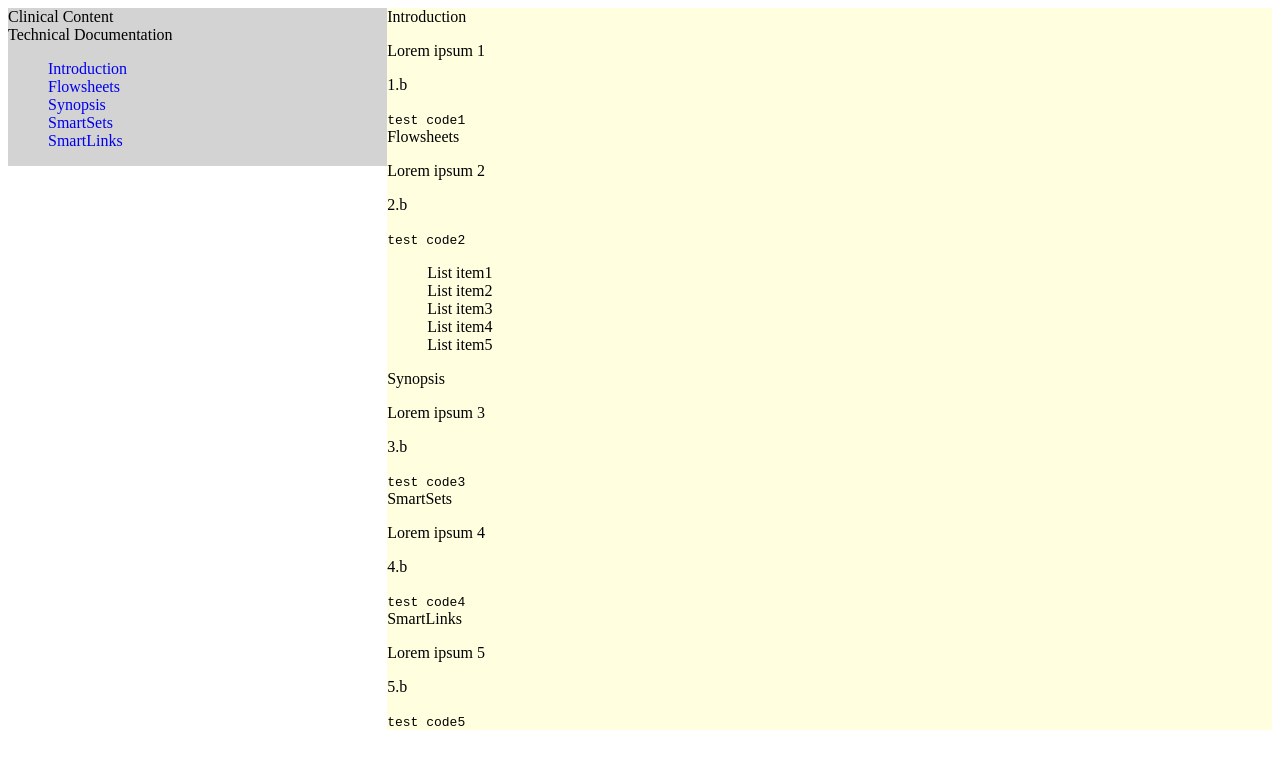
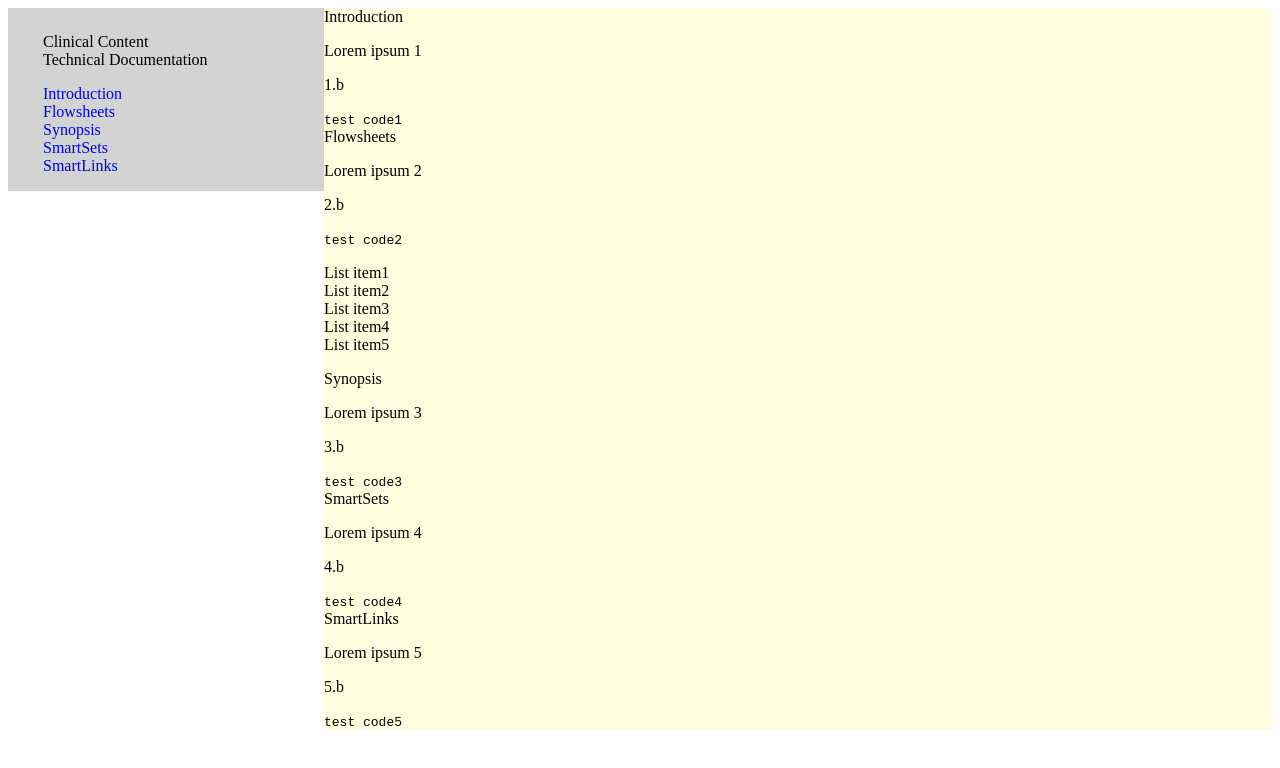
Before and after one commit to TruaxZephyr/Technical_documentation_page, a plain HTML site: page index.html in a window 1280 px wide. Drawn offline with Linux system fonts and the light colour scheme.

Commit message:
styled the navbar

```diff
--- a/css/styles.css
+++ b/css/styles.css
@@ -4,13 +4,13 @@
 
 #box-1 {
     background-color: lightgray;
-    width: 30%;
+    width: 25%;
     height: 50%;
 }
 
 #box-2 {
     background-color: lightyellow;
-    width: 70%;
+    width: 75%;
     height: 50%;
 }
 
@@ -20,5 +20,14 @@
 
 li {
     list-style-type: none;
-    padding-right: 200px;
 }
+
+ul {
+    padding: 0;
+    list-style-type: none;
+}
+
+#navbar {
+    padding-left: 35px;
+    padding-top: 25px;
+}
--- a/index.html
+++ b/index.html
@@ -9,7 +9,7 @@
         <div id="box-container">
         <div id="box-1">
         <nav id="navbar">
-            <header>Clinical Content <br>Technical Documentation</header>
+            <header><bold>Clinical Content</bold><br><bold>Technical Documentation</bold></header>
             <ul>
                 <li>
                     <a class="nav-link" href="#introduction">Introduction</a>
```
